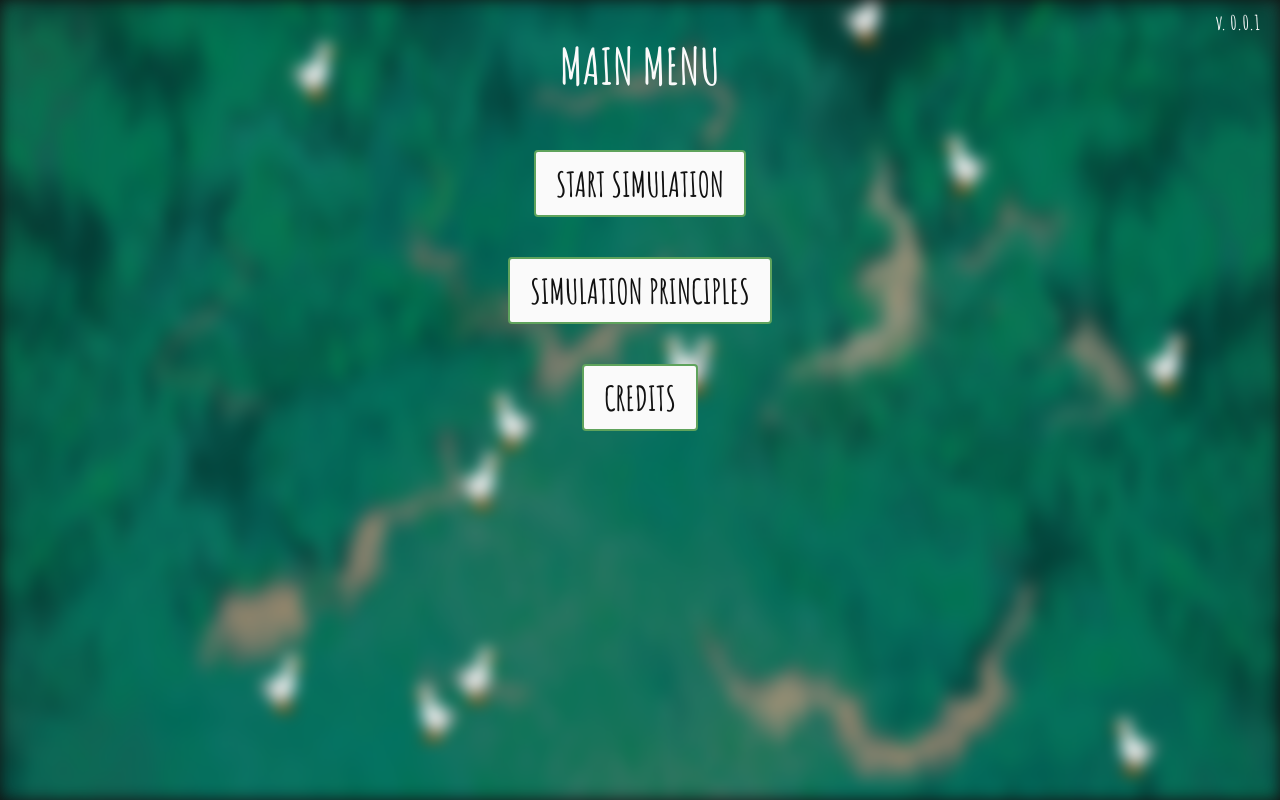
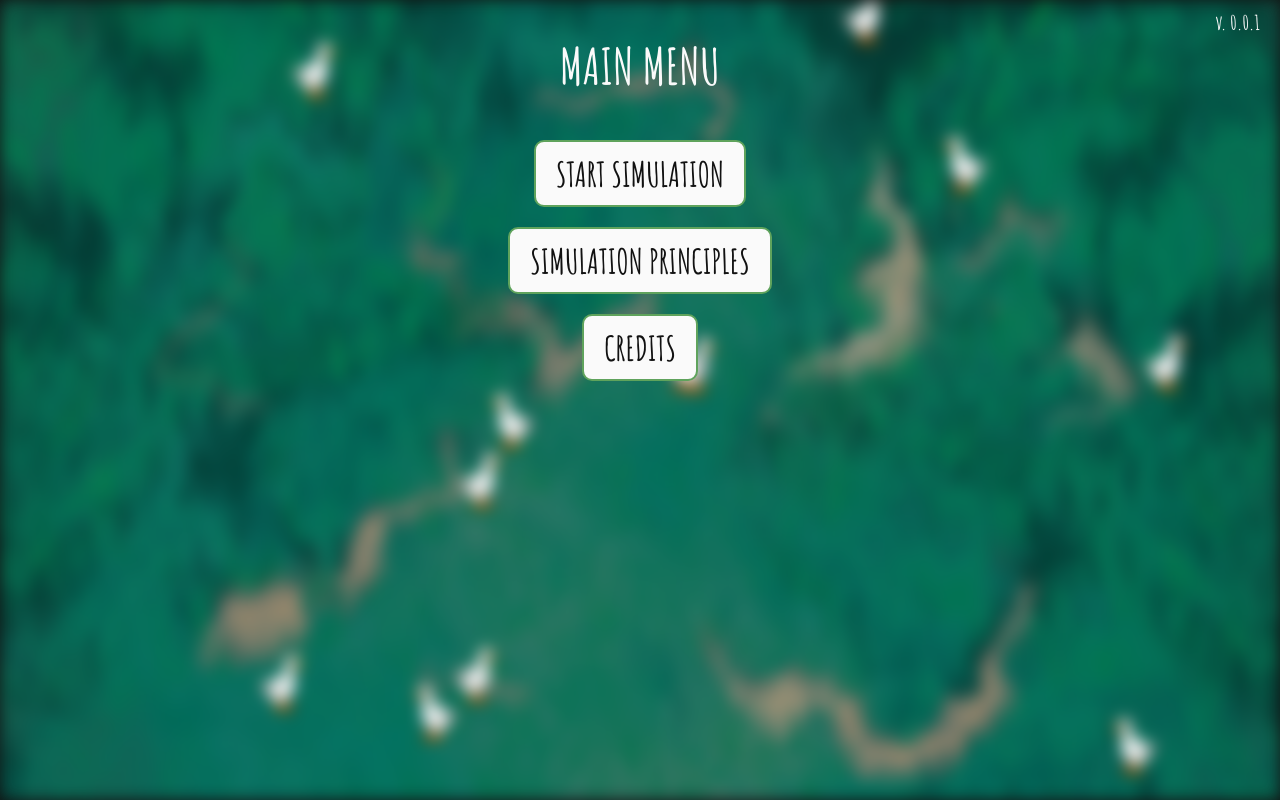
Before and after one commit to Enerveen/goosel2.0, a React (Vite) app: page / in a window 1280 px wide. Built offline with nearby package versions, Linux system fonts and the light colour scheme.

Commit message:
build errors fixed, buttons restyled

```diff
--- a/src/components/Button/Button.module.scss
+++ b/src/components/Button/Button.module.scss
@@ -1,7 +1,7 @@
 .button {
     color: #111111;
     background: #fafafa;
-    border-radius: 4px;
+    border-radius: 10px;
     border: 2px solid #5fa35c;
     cursor: pointer;
 
--- a/src/graphics/Camera.ts
+++ b/src/graphics/Camera.ts
@@ -1,6 +1,6 @@
 import {Position} from "../types";
-import {BoundingBox} from "../types";
 import Vector2 from "../dataStructures/Vector2";
+import {BoundingBox} from "../dataStructures/Quadtree";
 
 
 export class Camera {
--- a/src/stages/Main/Main.module.scss
+++ b/src/stages/Main/Main.module.scss
@@ -32,7 +32,7 @@
 .button {
   padding: 10px 20px;
   font-size: 34px;
-  margin: 20px 0;
+  margin: 10px 0;
 }
 
 .checkboxNotExpanded {
```
